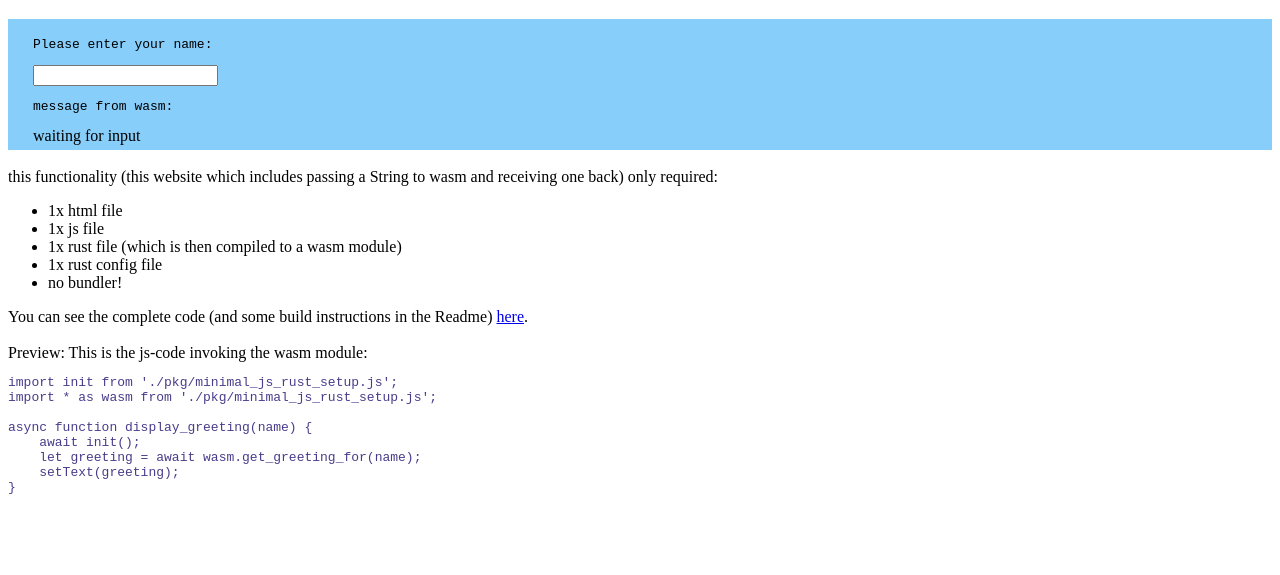
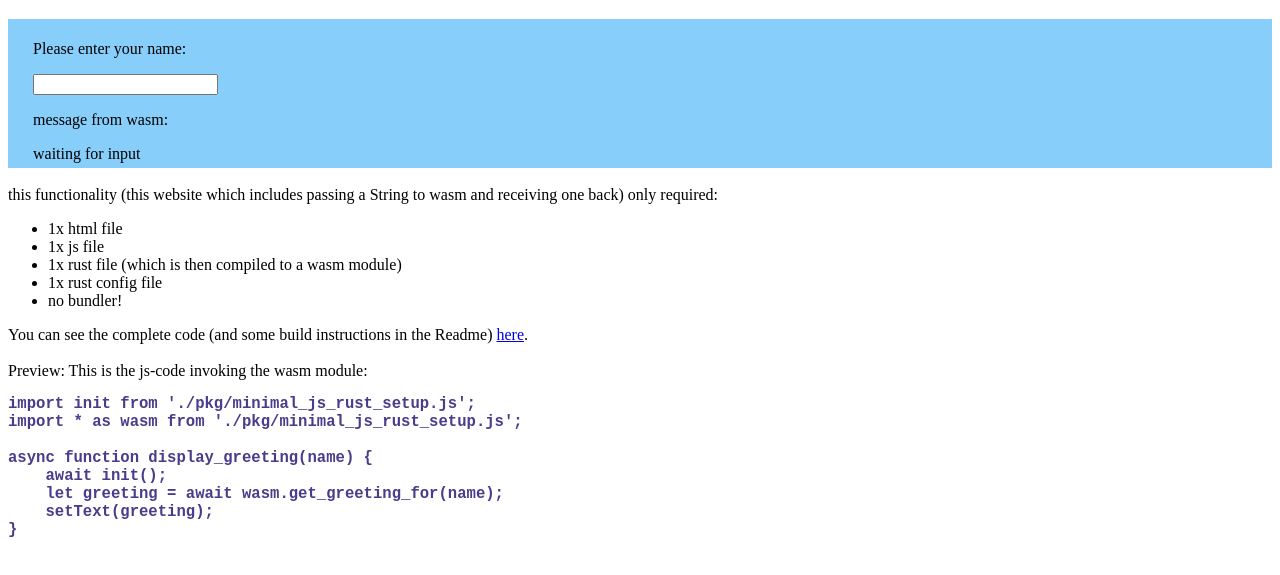
Before and after one commit to simon-void/minimal_js_rust_setup, a plain HTML site: page docs/index.html in a window 1280 px wide. Shown: the part 61-636 px from the top of the page. Drawn offline with Linux system fonts and the light colour scheme.

Commit message:
more reformating

```diff
--- a/docs/index.html
+++ b/docs/index.html
@@ -8,10 +8,10 @@
     <h1>Minimal setup of JS code invoking Rust/Wasm code</h1>
 
     <div style="background-color: lightskyblue; padding: 5px 25px;">
-        <pre>Please enter your name:</pre>
+        <p>Please enter your name:</p>
         <input type="text" id="name">
-        <pre>message from wasm:</pre>
-        <div id="msg_box">waiting for input</div>
+        <p>message from wasm:</p>
+        <span id="msg_box">waiting for input</span>
     </div>
 
     <br>
@@ -32,7 +32,7 @@
     <br>
     <div>
         Preview: This is the js-code invoking the wasm module:
-        <pre style="color: darkslateblue">
+        <pre style="color: darkslateblue; font-weight: bold;font-size: larger;">
 import init from './pkg/minimal_js_rust_setup.js';
 import * as wasm from './pkg/minimal_js_rust_setup.js';
 
```
